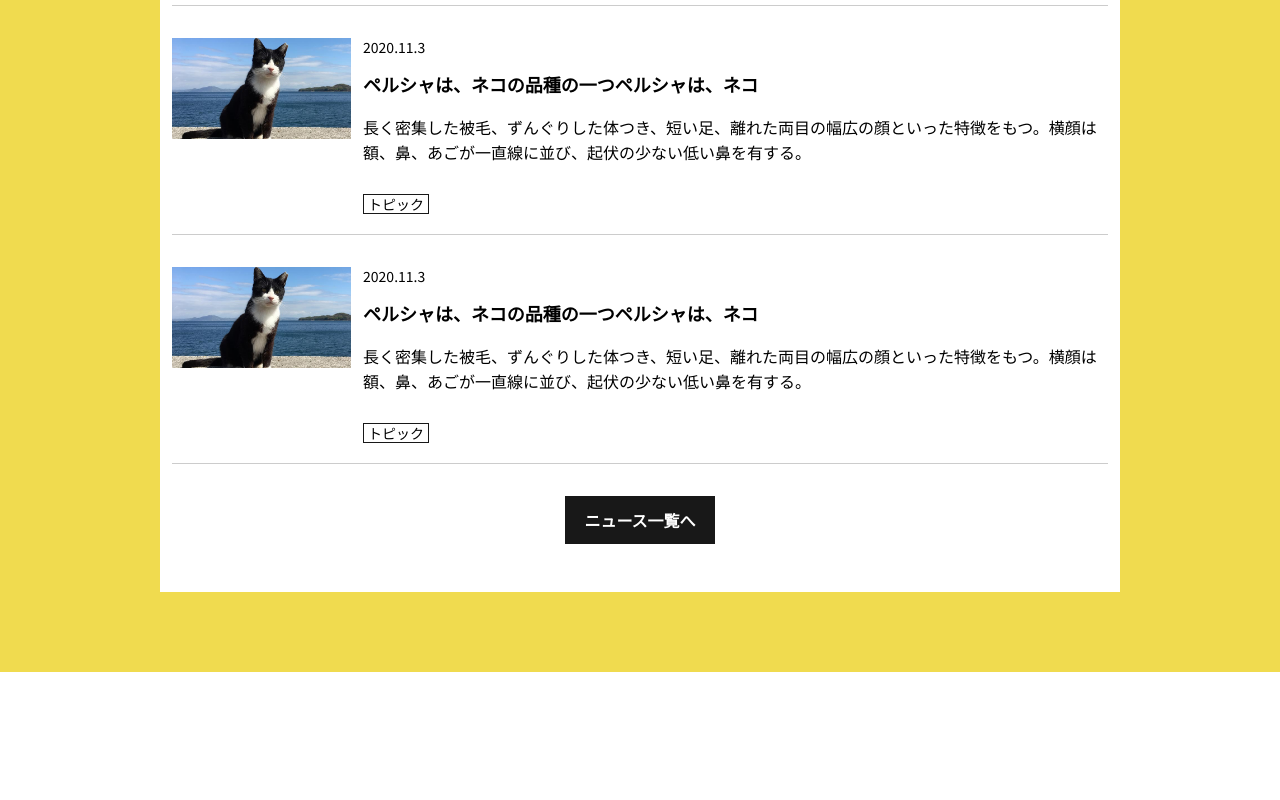
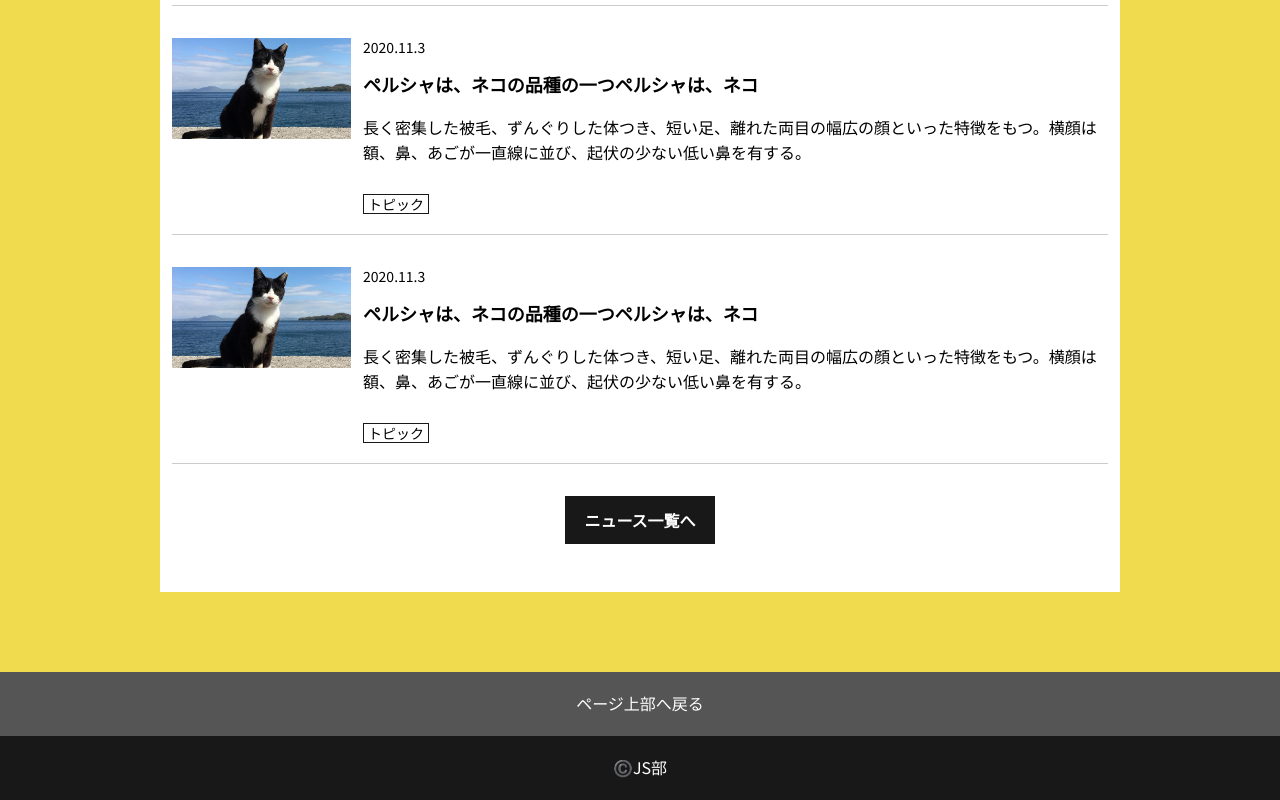
Before and after one commit to kensukegoto/jsbu, a Vue app: page / in a window 1280 px wide. Shown: the part 1376-2176 px from the top of the page. Before the commit the page ends 2048 px from the top, so only its background shows below. Built offline with nearby package versions, Linux system fonts and the light colour scheme.

Commit message:
追加：フッター実装

```diff
--- a/src/App.vue
+++ b/src/App.vue
@@ -3,6 +3,7 @@
   <Slider class="slider" />
   <About class="about" />
   <List class="list" />
+  <Footer />
 </template>
 
 <script>
@@ -10,6 +11,7 @@ import Header from "@/components/block/b-Header";
 import Slider from "@/components/block/b-Slider";
 import About from "@/components/block/b-About";
 import List from "@/components/block/b-List";
+import Footer from "@/components/block/b-Footer";
 
 
 export default {
@@ -18,7 +20,8 @@ export default {
     Header,
     Slider,
     About,
-    List
+    List,
+    Footer
   }
 }
 </script>
--- a/src/assets/scss/_variables.scss
+++ b/src/assets/scss/_variables.scss
@@ -1,5 +1,6 @@
 $kkk: #000;
 $black: #181818;
 $grey: #ccc;
+$greyDark: #555;
 $white: #fff;
 $yellow: #f0db4f;
--- /dev/null
+++ b/src/components/block/b-Footer.vue
@@ -0,0 +1,48 @@
+<template>
+  <a class="toTop" @click="scrollToTop">
+    <p class="inner">ページ上部へ戻る</p>
+  </a>
+  <footer class="footer"><p class="inner">©️JS部</p></footer>
+</template>
+
+<script>
+function getScrolled() {
+  return ( window.pageYOffset !== undefined ) ? window.pageYOffset: document.documentElement.scrollTop;
+}
+export default {
+  methods:{
+    scrollToTop(){
+      var scrolled = getScrolled();
+      window.scrollTo( 0, Math.floor( scrolled / 2 ) );
+      if ( scrolled > 0 ) {
+        window.setTimeout( this.scrollToTop, 30 );
+      }
+    }
+  },
+}
+</script>
+
+<style lang="scss" scoped>
+.toTop,
+footer{
+  display: block;
+  .inner{
+    height: 48px;
+    display: flex;
+    justify-content: center;
+    align-items: center;
+    color: $white;
+    @include media(m){
+      width: 960px;
+      margin: 0 auto;
+      height: 64px;
+    }
+  }
+}
+.toTop{
+  background-color: $greyDark;
+}
+footer{
+  background-color: $black;
+}
+</style>
```
